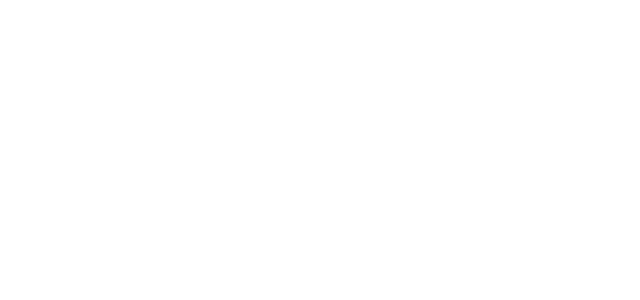
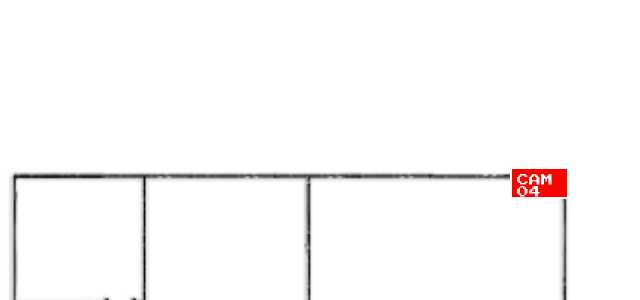
Before and after one commit to PeterNichola5/fnaf-cams, a Vue app in the folder client/: page /guard in a window 1280 px wide. Before the commit this address had no page. Shown: the part 500-800 px from the top of the page, without its empty margins (0-640 px from the left). Built offline with nearby package versions, Linux system fonts and the light colour scheme.

Commit message:
added Guardview

```diff
--- a/client/src/components/FnafButton.vue
+++ b/client/src/components/FnafButton.vue
@@ -1,6 +1,6 @@
 <template>
     <main>
-        <button :class="{noSrc: !hasValidSrc}">{{ name }}</button>
+        <button :class="{noSrc: !hasValidSrc}" @click="changeCam">{{ name }}</button>
     </main>
 </template>
 
@@ -15,6 +15,12 @@
         computed: {
             hasValidSrc() {
                 return this.cam.src !== null;
+            }
+        },
+        methods: {
+            changeCam() {
+                console.log('button pressed');
+                this.$store.commit('SET_CURRENT_STREAM', this.cam);
             }
         }
     }
--- a/client/src/router/index.js
+++ b/client/src/router/index.js
@@ -1,6 +1,7 @@
-import { createRouter, createWebHistory } from 'vue-router'
-import HomeView from '../views/HomeView.vue'
-import HostView from '../views/HostView.vue'
+import { createRouter, createWebHistory } from 'vue-router';
+import HomeView from '../views/HomeView.vue';
+import HostView from '../views/HostView.vue';
+import GuardView from '../views/GuardView.vue';
 
 const router = createRouter({
   history: createWebHistory(import.meta.env.BASE_URL),
@@ -14,6 +15,11 @@ const router = createRouter({
       path: '/host',
       name: 'host',
       component: HostView
+    },
+    {
+      path: '/guard',
+      name: 'guard',
+      component: GuardView
     }
   ]
 })
--- a/client/src/store/index.js
+++ b/client/src/store/index.js
@@ -17,7 +17,8 @@ export function createStore() {
           {camera: '02', src: null},
           {camera: '03', src: null},
           {camera: '04', src: null}
-        ]
+        ],
+        currentCam: null,
       },
     },
 
@@ -73,6 +74,10 @@ export function createStore() {
             break;
           }
         }
+      },
+      SET_CURRENT_STREAM(state, cam) {
+        this.state.hostProperties.currentCam = cam;
+        console.log(this.state.hostProperties);
       }
 
     },
--- /dev/null
+++ b/client/src/views/GuardView.vue
@@ -0,0 +1,37 @@
+<template>
+    <div>
+        <video  ref="video" :srcObject="currentStream" autoplay></video>
+        <HudComponent id="hud"/>
+    </div>
+
+</template>
+
+<script>
+    import HudComponent from '../components/HudComponent.vue';
+
+    export default {
+        components: {
+            HudComponent
+        },
+        computed: {
+            currentStream() {
+                console.log(this.$store.state.hostProperties.currentCam);
+                return this.$store.state.hostProperties.currentCam === null ? null : this.$store.state.hostProperties.currentCam.src.stream;
+            }
+        }
+    }
+</script>
+
+<style scoped>
+    video {
+        width: 100%;
+        height: 100%;
+        z-index: -1;
+    }
+
+    #hud {
+        position: fixed;
+        z-index: 4;
+        top: -300;
+    }
+</style>
--- a/client/src/views/HostView.vue
+++ b/client/src/views/HostView.vue
@@ -106,6 +106,7 @@ export default {
 
     unsub() {
       this.rtcSub.unsubscribe();
+      this.$router.push({name: 'guard'});
     }
   },
 };
```
